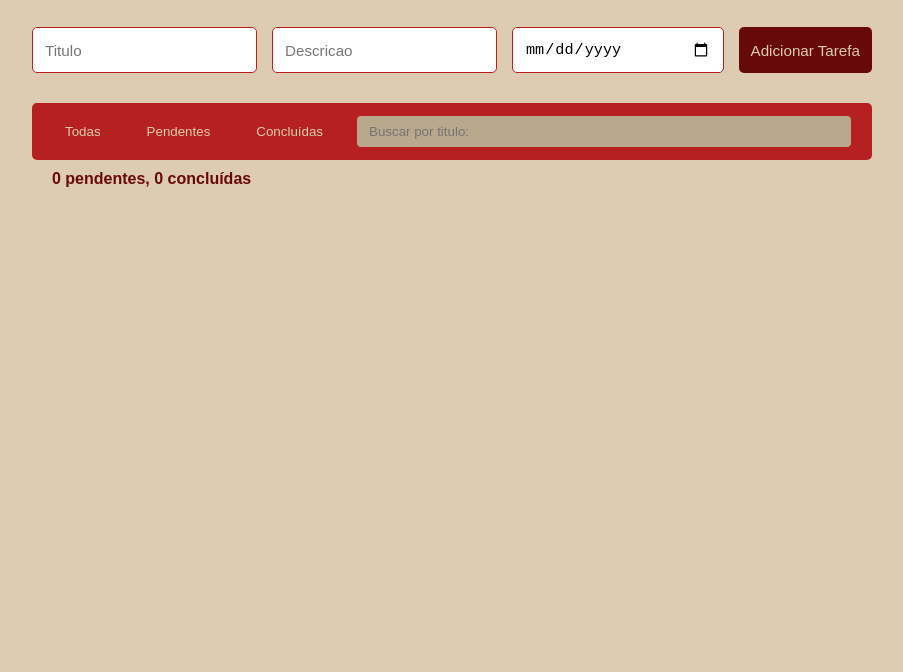
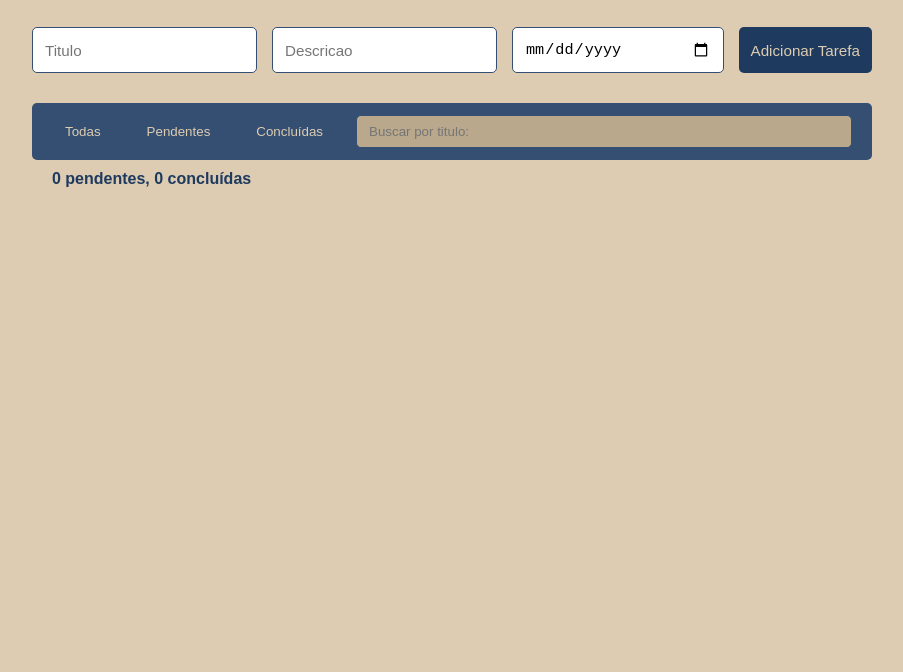
Before and after one commit to feehzinhowit/CyrrusAtividade, a plain HTML site: page PainelDeTarefas/index.html in a window 1280 px wide. Shown: the part 128-800 px from the top of the page, without its empty margins (188-1091 px from the left). Drawn offline with Linux system fonts and the light colour scheme.

Commit message:
azul de novo

```diff
--- a/PainelDeTarefas/style.css
+++ b/PainelDeTarefas/style.css
@@ -1,13 +1,10 @@
 :root {
-    --blue-dark:   #680909;
-    /*#1e3a5f*/
-    --blue-light:  #b62020;
-    /*#344f72*/
+    --blue-dark:   #1e3a5f;
+    --blue-light:  #344f72;
     --beige:       #b9a88c;
     --beige-light: #ddccb1;
     --black:       #000000;
     --red:         #dc143c;
-    /*#dc143c*/
     --green:       #4caf50;
     --orange:      #cf4f3f;
 }
```
